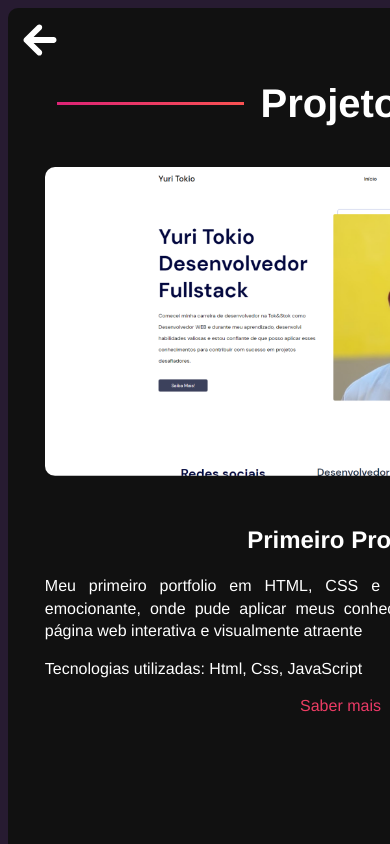
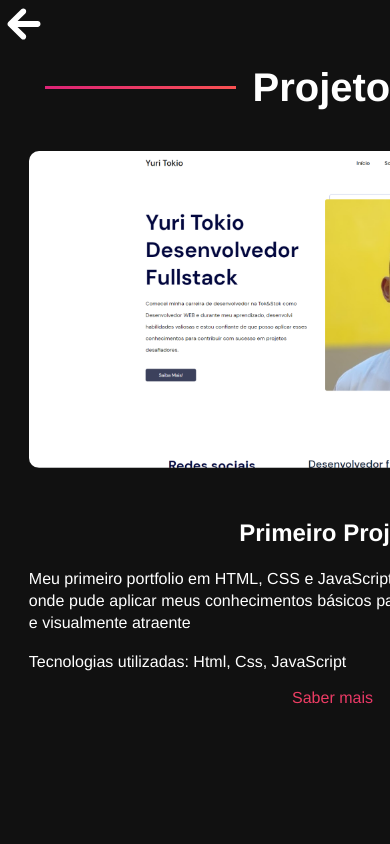
Before and after one commit to Yuri-Tokio/portfolio_react_vite_deploy, a React (Vite) app: page /projects in a window 390 px wide. Shown: the top 844 px of the page. Built offline with nearby package versions, Linux system fonts and the light colour scheme.

Commit message:
Margin e padding on mobile for pages certificate and projects

```diff
--- a/src/styles/components/pages/certificadospage.sass
+++ b/src/styles/components/pages/certificadospage.sass
@@ -10,8 +10,8 @@
     min-width: 665px
 
     @media screen and (max-width: 768px)
-        margin: .5rem
-        padding: .5rem
+        margin: 0
+        padding: 0
 
     .title
         color: variables.$text-color
--- a/src/styles/components/pages/projectspage.sass
+++ b/src/styles/components/pages/projectspage.sass
@@ -10,8 +10,8 @@
     min-width: 665px
 
     @media screen and (max-width: 768px)
-        margin: .5rem
-        padding: .5rem
+        margin: 0
+        padding: 0
 
     .title
         color: variables.$text-color
```
